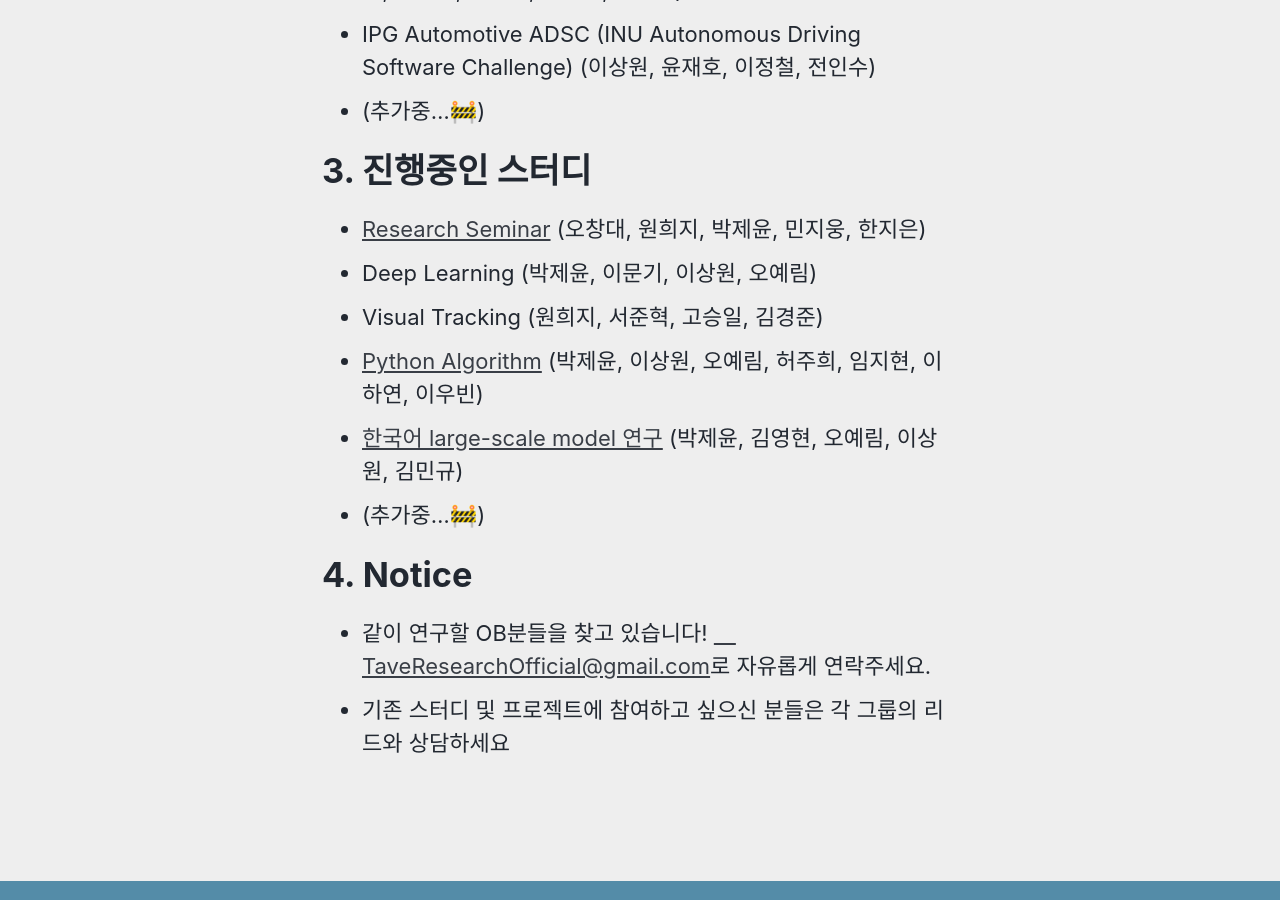
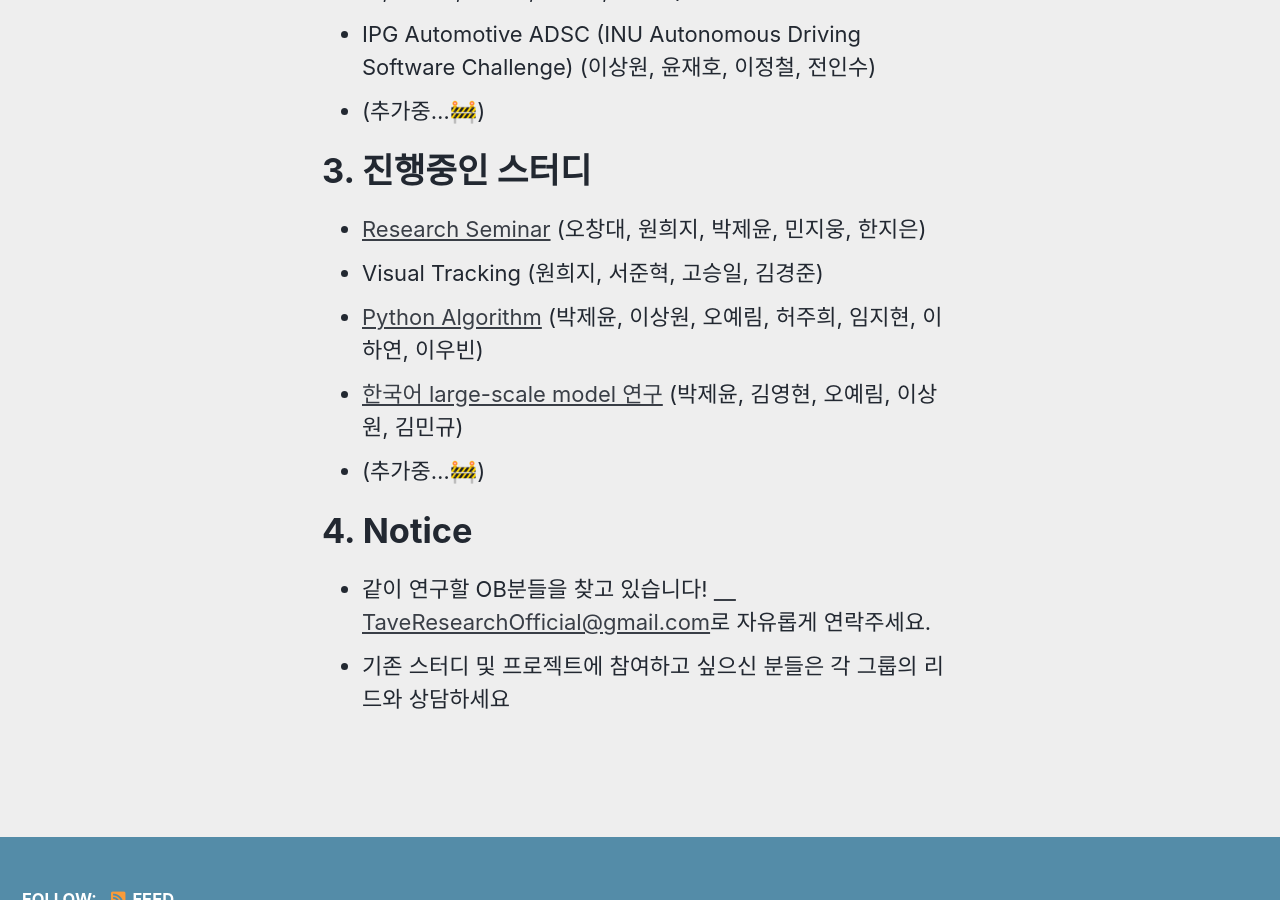
Before and after one commit to TAVEResearch/TAVEResearch.github.io, a Jekyll site: the page built from about.md, in a window 1280 px wide and 900 px high, scrolled down 891 px. Built offline with Jekyll 4.4.1, drawn with Linux system fonts in a browser that asks for light colours; cached includes are drawn as plain includes.

Commit message:
Update about.md

```diff
--- a/about.md
+++ b/about.md
@@ -24,7 +24,6 @@ TAVE OB들을 위한 연구 및 개발 그룹입니다. 컴퓨터비전, 자연
 # 3. 진행중인 스터디
 
 - [Research Seminar](https://www.notion.so/Research-Seminar-c5cc5ea3cec34e1ea93dba80d6040dad) (오창대, 원희지, 박제윤, 민지웅, 한지은)
-- Deep Learning (박제윤, 이문기, 이상원, 오예림)
 - Visual Tracking (원희지, 서준혁, 고승일, 김경준)
 - [Python Algorithm](https://github.com/TAVEResearch/TAVE_algorithm_study) (박제윤, 이상원, 오예림, 허주희, 임지현, 이하연, 이우빈)
 - [한국어 large-scale model 연구](https://github.com/TAVEResearch/Korean_large-scale_model) (박제윤, 김영현, 오예림, 이상원, 김민규)
```
